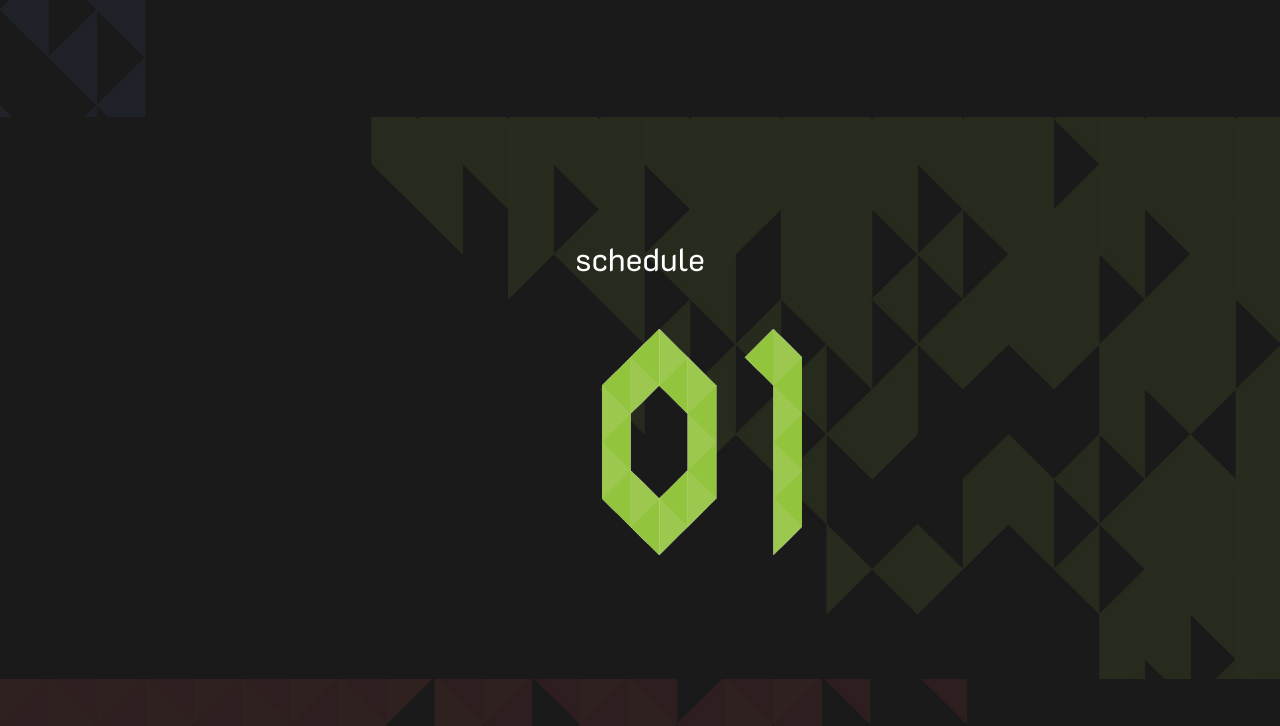
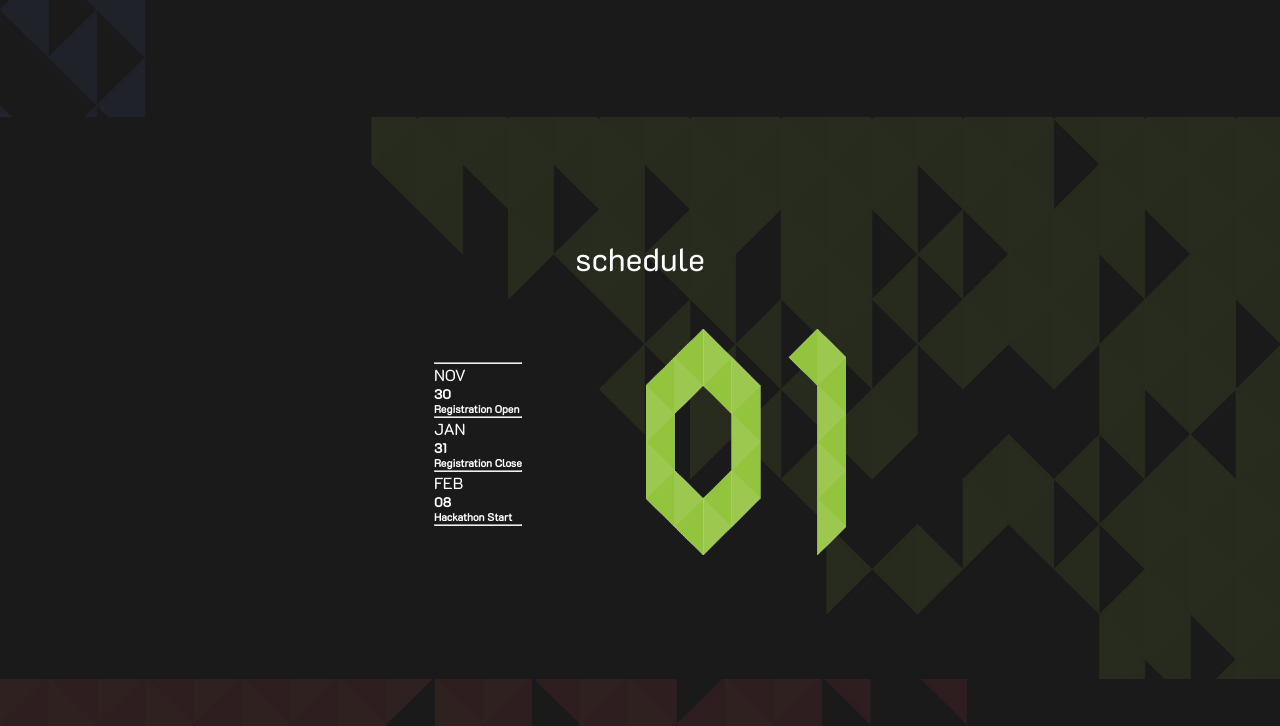
Before and after one commit to ugahacks/ugahacks-4, a plain HTML site: page index.html in a window 1280 px wide. Shown: the part 1897-2623 px from the top of the page. Drawn offline with Linux system fonts and the light colour scheme.

Commit message:
Update index.html

```diff
--- a/index.html
+++ b/index.html
@@ -52,7 +52,7 @@
 				<div class="boxtext">
 					<p>
 						At UGAHacks, we help your ideas sprout to life.
-						Log on and get hacking with us in this epic 36 hour hackathon, hosted in Georgia's quintessential college town,
+						Log on and get hacking with us in this epic 48 hour hackathon, hosted in Georgia's quintessential college town,
 						Athens.
 					</p>
 					<br />
@@ -102,25 +102,27 @@
 			</div>
 			<div class="boxcontent">
 				<div class="boxtext">
-					<!-- <table>
-						<tbody>
-							<tr>
-								<th>Friday</th>
-							</tr>
-							<tr>
-								<td>5 PM</td>
-								<td>Check in opens</td>
-							</tr>
-							<tr>
-								<td>7 PM</td>
-								<td>Opening ceremony</td>
-							</tr>
-							<tr>
-								<td>8 PM</td>
-								<td>Dinner</td>
-							</tr>
-						</tbody>
-					</table> -->
+					<div id= "timeline">
+						<hr class ="timeline-line">
+						<div class="timeline-box">
+							<h4>NOV</h4>
+							<h5>30</h5>
+							<h6>Registration Open</h6>
+						</div>
+						<hr class ="timeline-line">
+						<div class="timeline-box">
+							<h4>JAN</h4>
+							<h5>31</h5>
+							<h6>Registration Close</h6>
+						</div>
+						<hr class ="timeline-line">
+						<div class="timeline-box">
+							<h4>FEB</h4>
+							<h5>08</h5>
+							<h6>Hackathon Start</h6>
+						</div>
+						<hr class="timeline-line">
+					</div>
 				</div>
 				<div class="decor">
 					<img src="img/H4schedule.png" />
```
